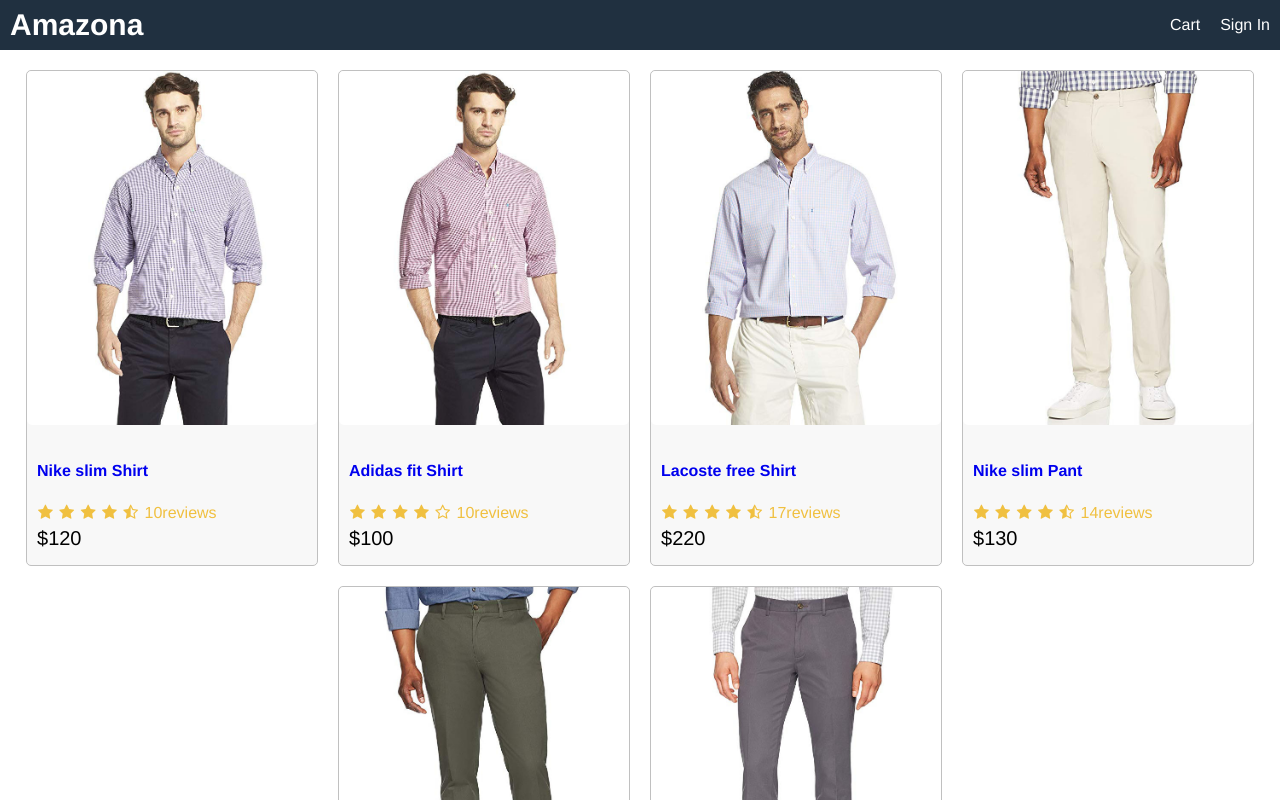
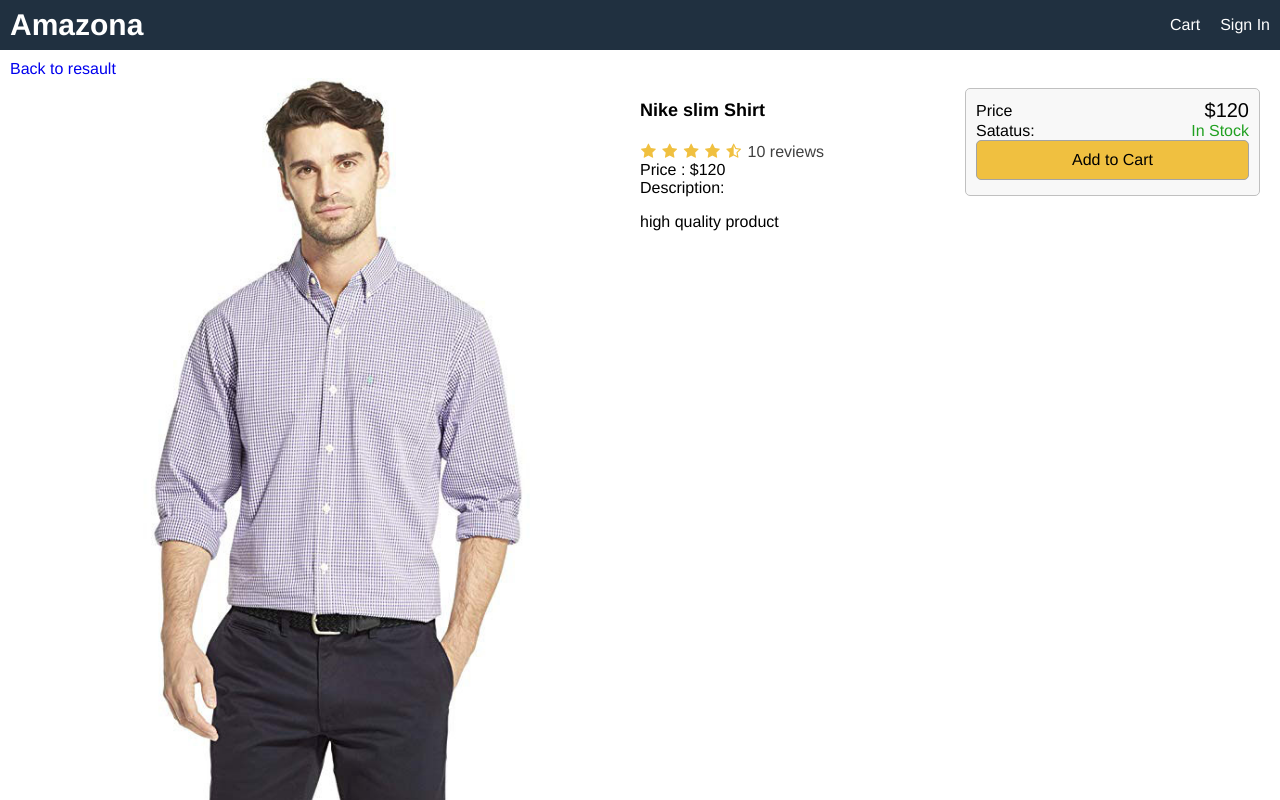
Before and after one commit to Youssefanter/Amazona, a React (Create React App) app in the folder frontend/: page /product/1 in a window 1280 px wide. Shown: the top 800 px of the page. Built offline with nearby package versions, Linux system fonts and the light colour scheme.

Commit message:
Importing Router and Add product and home Screens

```diff
--- a/frontend/package.json
+++ b/frontend/package.json
@@ -8,6 +8,7 @@
     "@testing-library/user-event": "^12.2.2",
     "react": "^17.0.1",
     "react-dom": "^17.0.1",
+    "react-router-dom": "^5.2.0",
     "react-scripts": "4.0.0",
     "web-vitals": "^0.2.4"
   },
--- a/frontend/src/App.js
+++ b/frontend/src/App.js
@@ -1,9 +1,11 @@
 import React from 'react';
-import data from './data';
-import Product from './components/Product'
+import { BrowserRouter, Route } from "react-router-dom";
+import HomeScreen from './Screens/HomeScreen.js';
+import ProductScreen from './Screens/ProductScreen.js';
 
 function App() {
   return(
+    <BrowserRouter>
     <div className="grid-container">
     <header className="row">
         <div>
@@ -16,21 +18,15 @@ function App() {
     </header>
 
     <main>
-        <div className="row center">
-          {data.products.map((products)=>(
-              <Product key={products._id} products={products}></Product>
-            ))
-          }
-
-        </div>
+      <Route path="/product/:id" component={ProductScreen}></Route>
+      <Route path="/" component={HomeScreen} exact></Route>
     </main>
 
     <footer className="row center">All rights reserved</footer>
 
-</div>
-  )
-
-
+    </div>
+</BrowserRouter>
+  );
 }
 
 export default App;
--- /dev/null
+++ b/frontend/src/Screens/HomeScreen.js
@@ -0,0 +1,16 @@
+import React from 'react';
+import Product from '../components/Product';
+import data from '../data';
+
+export default function HomeScreen() {
+    return (
+    <div>
+        <div className="row center">
+          {data.products.map((products)=>(
+              <Product key={products._id} products={products}></Product>
+            ))
+          }
+        </div>
+    </div>
+    );
+}
--- /dev/null
+++ b/frontend/src/Screens/ProductScreen.js
@@ -0,0 +1,64 @@
+import React from 'react'
+import {Link} from 'react-router-dom'
+import Rating from '../components/Rating'
+import data from '../data'
+
+export default function ProductScreen(props) {
+    const product = data.products.find(x=> x._id===props.match.params.id);
+    if (!product) {
+        return <div>Product Not found</div>
+    }
+    return (
+        <div>
+            <Link to="/">Back to resault</Link>
+            <div className="row top">
+                <div className="col-2">
+                    <img className='large' src={product.image} alt={product.name}></img>
+                </div>
+                <div className="col-1">
+                    <ul>
+                        <li>
+                            <h1>{product.name}</h1>
+                        </li>
+                        <li>
+                            <Rating
+                            rating={product.rating}
+                            numReviews={product.numReviews}
+                            ></Rating>
+                        </li>
+                        <li>Price : ${product.price}</li>
+                        <li>
+                            Description:
+                            <p>{product.description}</p>
+                        </li>
+                    </ul>
+                </div>
+                <div className="col-1">
+                    <div className="card card-body">
+                        <ul>
+                            <li>
+                                <div className="row">
+                                    <div>Price</div>
+                                    <div className="price">${product.price}</div>
+                                </div>
+                            </li>
+                            <li>
+                                <div className="row">
+                                    <div>Satatus: </div>
+                                    <div>
+                                        {product.countInStock>0 ?(
+                                        <span className="success"> In Stock</span>) :(
+                                        <span className="error"> Unavailable</span>)}
+                                    </div>
+                                </div>
+                            </li>
+                            <li>
+                                <button className="primary block">Add to Cart</button>
+                            </li>
+                        </ul>
+                    </div>
+                </div>
+            </div>
+        </div>
+    )
+}
--- a/frontend/src/components/Rating.js
+++ b/frontend/src/components/Rating.js
@@ -42,7 +42,7 @@ export default function Product(props) {
                 'fa fa-star-o'}
                 ></i>  </span>
                 <span>
-                    {numReviews+'reviews'}
+                    {numReviews+' reviews'}
                 </span>
         </div>
     )
--- a/frontend/src/data.js
+++ b/frontend/src/data.js
@@ -6,6 +6,7 @@ const data ={
             category:'Shirts',
             image:'/Img/p1.jpg',
             price:120,
+            countInStock:10,
             brand:'Nike',
             rating:4.5,
             numReviews:10,
@@ -17,6 +18,7 @@ const data ={
             category:'Shirts',
             image:'/Img/p2.jpg',
             price:100,
+            countInStock:20,
             brand:'Adidas',
             rating:4.0,
             numReviews:10,
@@ -28,6 +30,7 @@ const data ={
             category:'Shirts',
             image:'/Img/p3.jpg',
             price:220,
+            countInStock:0,
             brand:'Lacoste',
             rating:4.8,
             numReviews:17,
@@ -38,7 +41,8 @@ const data ={
             name:'Nike slim Pant',
             category:'Pants',
             image:'/Img/p4.jpg',
-            price:130,
+            price:130
+            ,countInStock:15,
             brand:'Nike',
             rating:4.5,
             numReviews:14,
@@ -50,6 +54,7 @@ const data ={
             category:'Pants',
             image:'/Img/p5.jpg',
             price:65,
+            countInStock:5,
             brand:'Puma',
             rating:4.5,
             numReviews:10,
@@ -61,6 +66,7 @@ const data ={
             category:'Shirts',
             image:'/Img/p6.jpg',
             price:240,
+            countInStock:12,
             brand:'Adidas',
             rating:4.5,
             numReviews:15,
--- a/frontend/src/index.css
+++ b/frontend/src/index.css
@@ -54,6 +54,34 @@ a{
 a:hover{
   color: #ff8000;
 }
+ul{
+  padding: 0;
+  margin: 0;
+  list-style-type: none;
+}
+li{
+  margin-top: 1;
+}
+button{
+  padding: 1rem;
+  border-radius: 00.5rem;
+  border: 0.1rem #a4a4a4 solid ;
+  font-size: 1.6rem;
+  font-family: Helvetica, Arial , sans-serif;
+  -webkit-font-smoothing: antialiased;
+  -moz-osx-font-smoothing: grayscale;
+  background-color: #f8f8f8;
+  cursor: pointer;
+}
+button:hover{
+  border: 00.1rem #404040 solid;
+}
+button.primary{
+  background-color: #f0c040;
+}
+button.block{
+  width: 100%;
+}
 /* Header */
 header a{
   color: #ffffff;
@@ -73,12 +101,24 @@ a.brand{
 .row.center{
   justify-content: center;
 }
+.row.top{
+  align-items: flex-start;
+}
+.col-1{
+  flex: 1 1 25rem;
+}
+.col-2{
+  flex: 2 1 50rem;
+}
 /*Image*/
 img{
   border-radius: 0.5rem;
 }
 img.medium{
   max-width: 29rem;
+  width: 100%;
+}
+img.large{
   width: 100%;
 }
 /*Card*/
@@ -101,6 +141,13 @@ img.medium{
   color: #f0c040;
   margin: 0.1rem;
 }
-.rating{
+.rating span:last-child {
   color: #404040;
 }
+/*Alert*/
+.success{
+  color:#20a020 ;
+}
+.error{
+  color:#a02020 ;
+}
```
Also changed, not shown: 2 other files (tests, documents, lock files or other folders).
